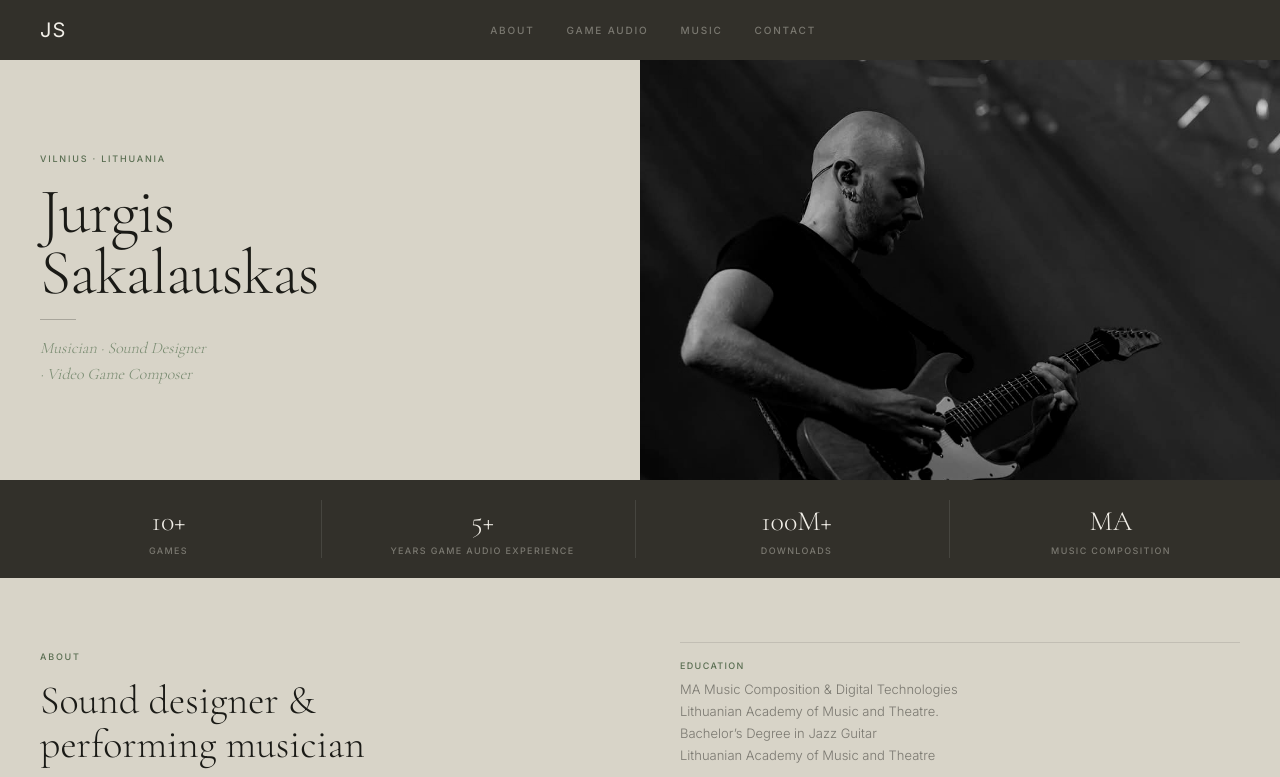
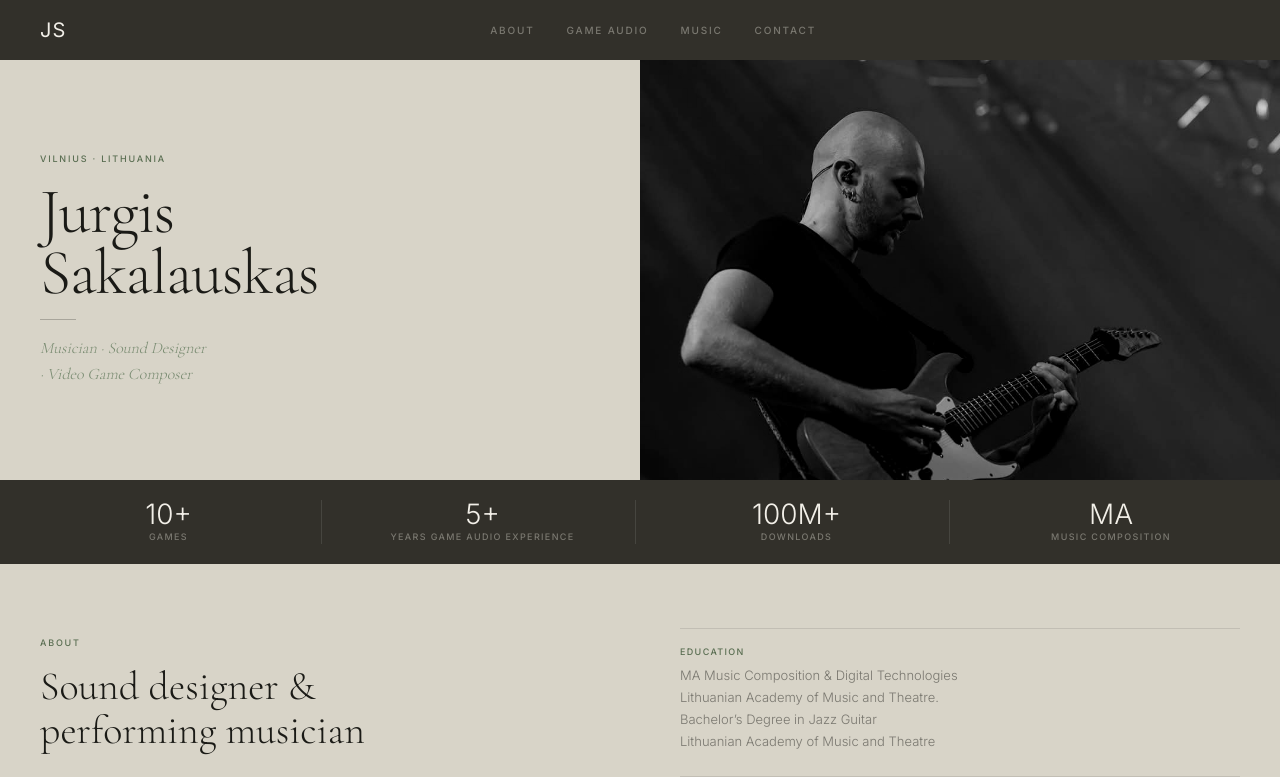
Before and after one commit to Jurgutis666/js-website, a Next.js app: page / in a window 1280 px wide. Shown: the top 777 px of the page. Built offline with nearby package versions, Linux system fonts and the light colour scheme.

Commit message:
Update Hero.tsx

```diff
--- a/app/components/Hero.tsx
+++ b/app/components/Hero.tsx
@@ -91,17 +91,10 @@ export default function Hero() {
               borderRight: i < 3 ? "1px solid rgba(255,255,255,0.1)" : "none",
               textAlign: "center",
               width: "100%",
-              padding: "0 24px",
+              padding: "0 8px",
             }}
           >
-            <div
-              style={{
-                fontFamily: "var(--font-cormorant)",
-                fontSize: "28px",
-                fontWeight: 300,
-                color: "#F2EFE8",
-              }}
-            >
+            <div className="font-[var(--font-cormorant)] text-lg md:text-[28px] font-light text-[#F2EFE8]">
               {stat.num}
             </div>
             <div
```
